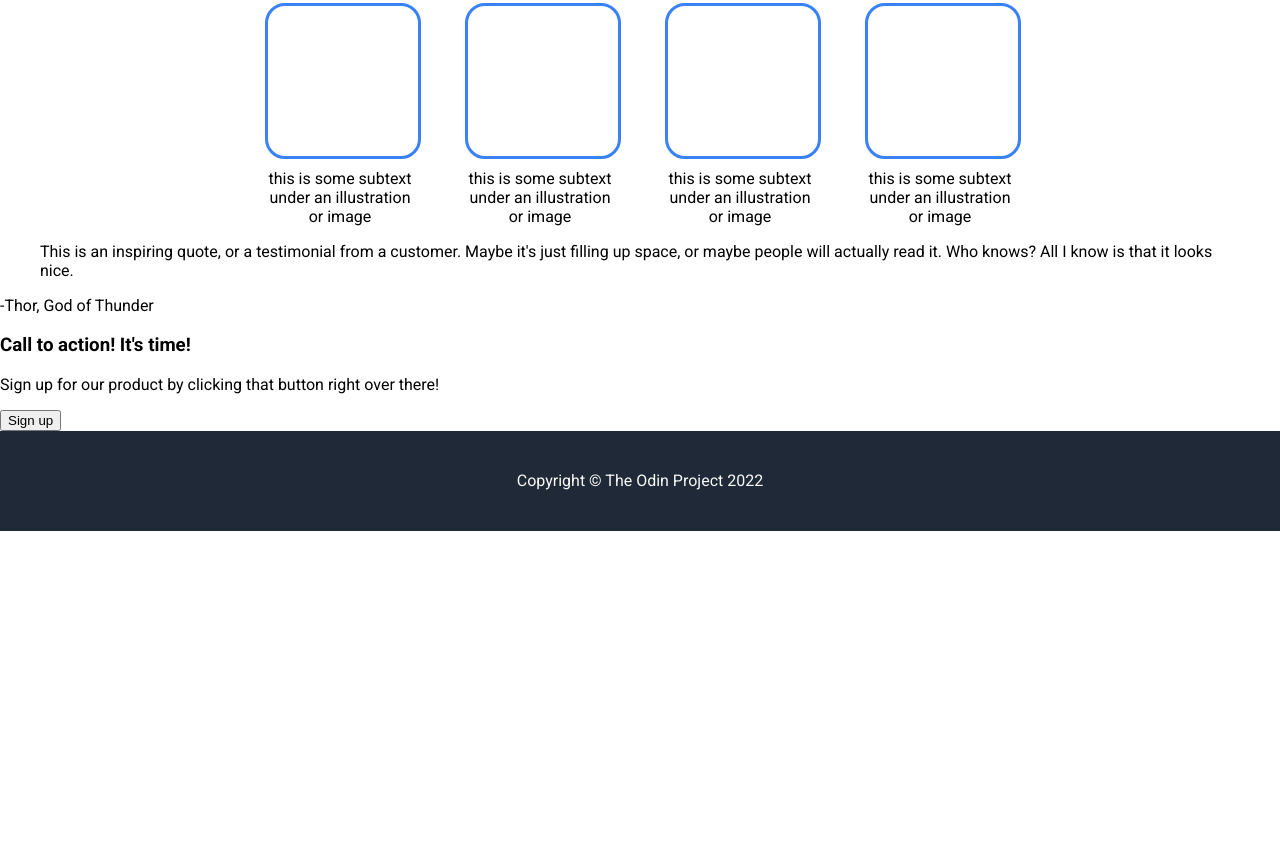
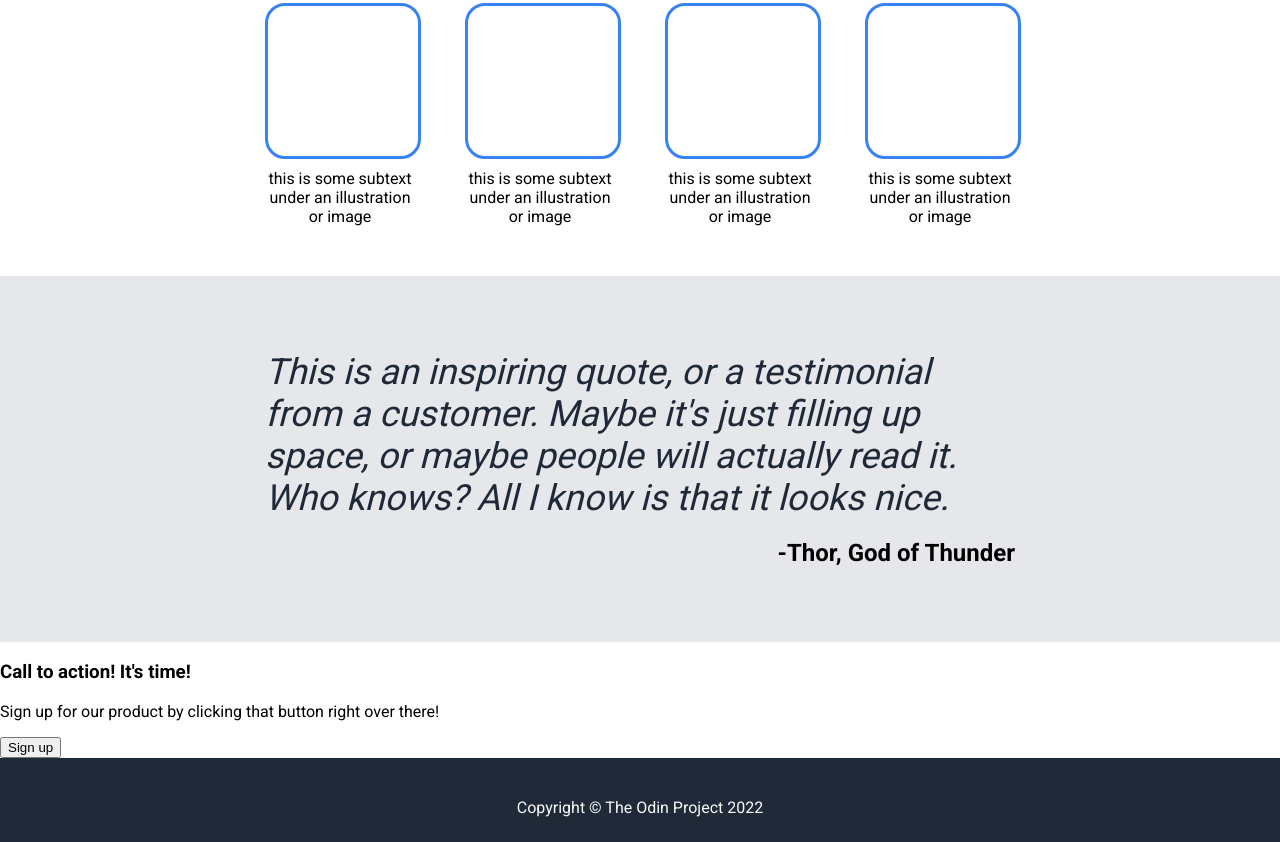
Before and after one commit to coopersimpson/project-landing-page, a plain HTML site: page index.html in a window 1280 px wide. Shown: the part 547-1389 px from the top of the page. Before the commit the page ends 1078 px from the top, so only its background shows below. Drawn offline with Linux system fonts and the light colour scheme.

Commit message:
Style container 3 content

```diff
--- a/index.html
+++ b/index.html
@@ -52,9 +52,9 @@
                 </div>
             </div>
         </div>
-
+        <!-- Container 3 -->
         <div class="container-3">
-            <blockquote>This is an inspiring quote, or a testimonial from a customer. Maybe it's just filling up space, or maybe people will actually read it. Who knows? All I know is that it looks nice.</blockquote>
+            <div class="quote">This is an inspiring quote, or a testimonial from a customer. Maybe it's just filling up space, or maybe people will actually read it. Who knows? All I know is that it looks nice.</div>
             <div class="thor">-Thor, God of Thunder</div>
         </div>
 
--- a/styles.css
+++ b/styles.css
@@ -109,7 +109,36 @@ header {
     border-radius: 20px;
 }
 
+/* Containter 3 */
+.container-3 {
+    margin-top: 50px;
+    display: flex;
+    flex-direction: column;
+    background-color: #E5E7EB;
+    padding: 75px 200px 75px 200px;
+    align-items: center;
+}
 
+.container-3 .quote {
+    font-size: 36px;
+    color: #1F2937;
+    font-style: italic;
+    font-weight: lighter;
+    width: 750px;
+    padding-bottom: 20px;
+    display: flex;
+    flex: initial;
+    justify-content: flex-start;
+}
+
+.container-3 .thor {
+    font-weight: bold;
+    font-size: 24px;
+    width: 750px;
+    display: flex;
+    flex: initial;
+    justify-content: flex-end;
+}
 
 
 /* Footer  */
```
